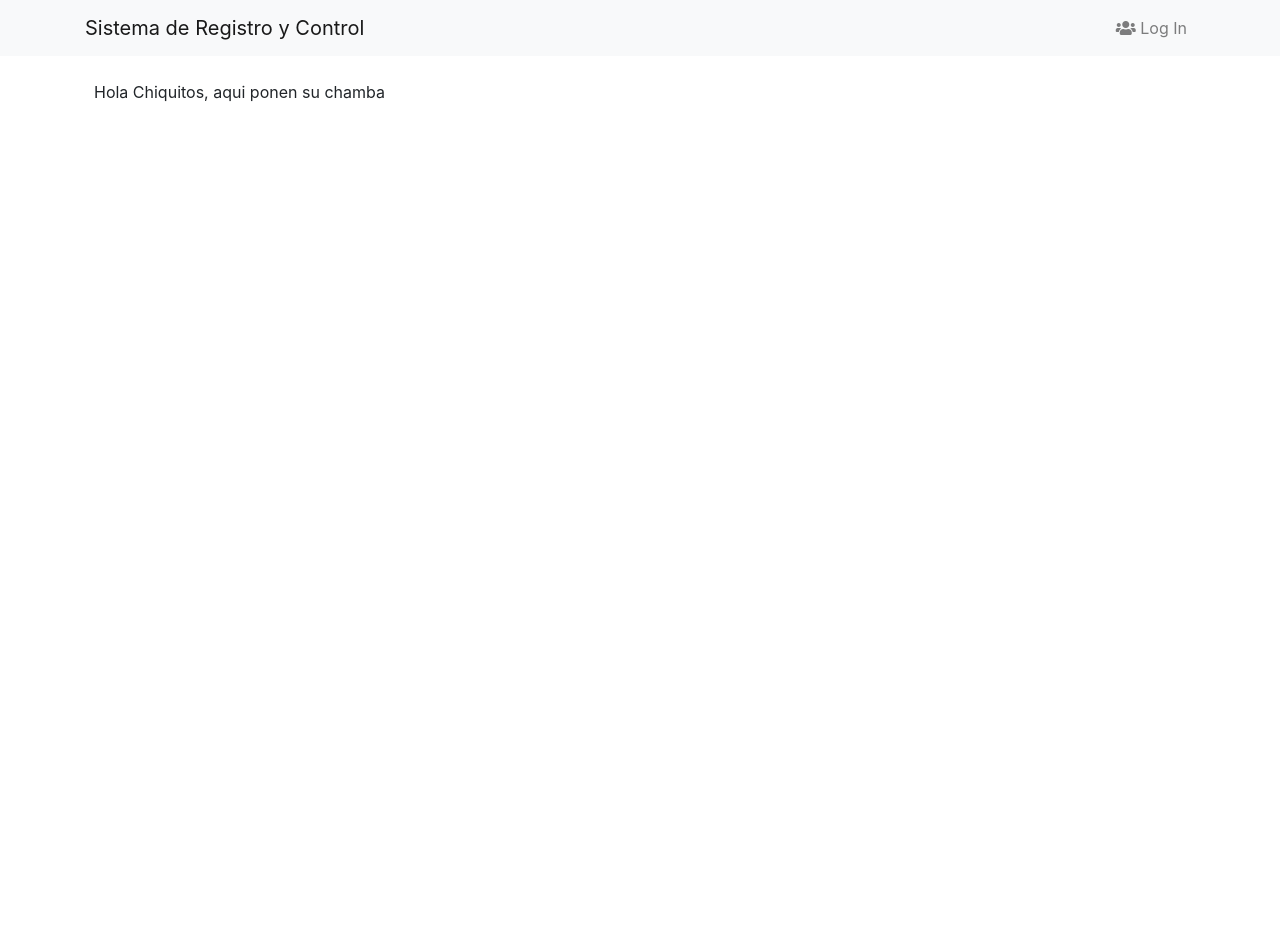
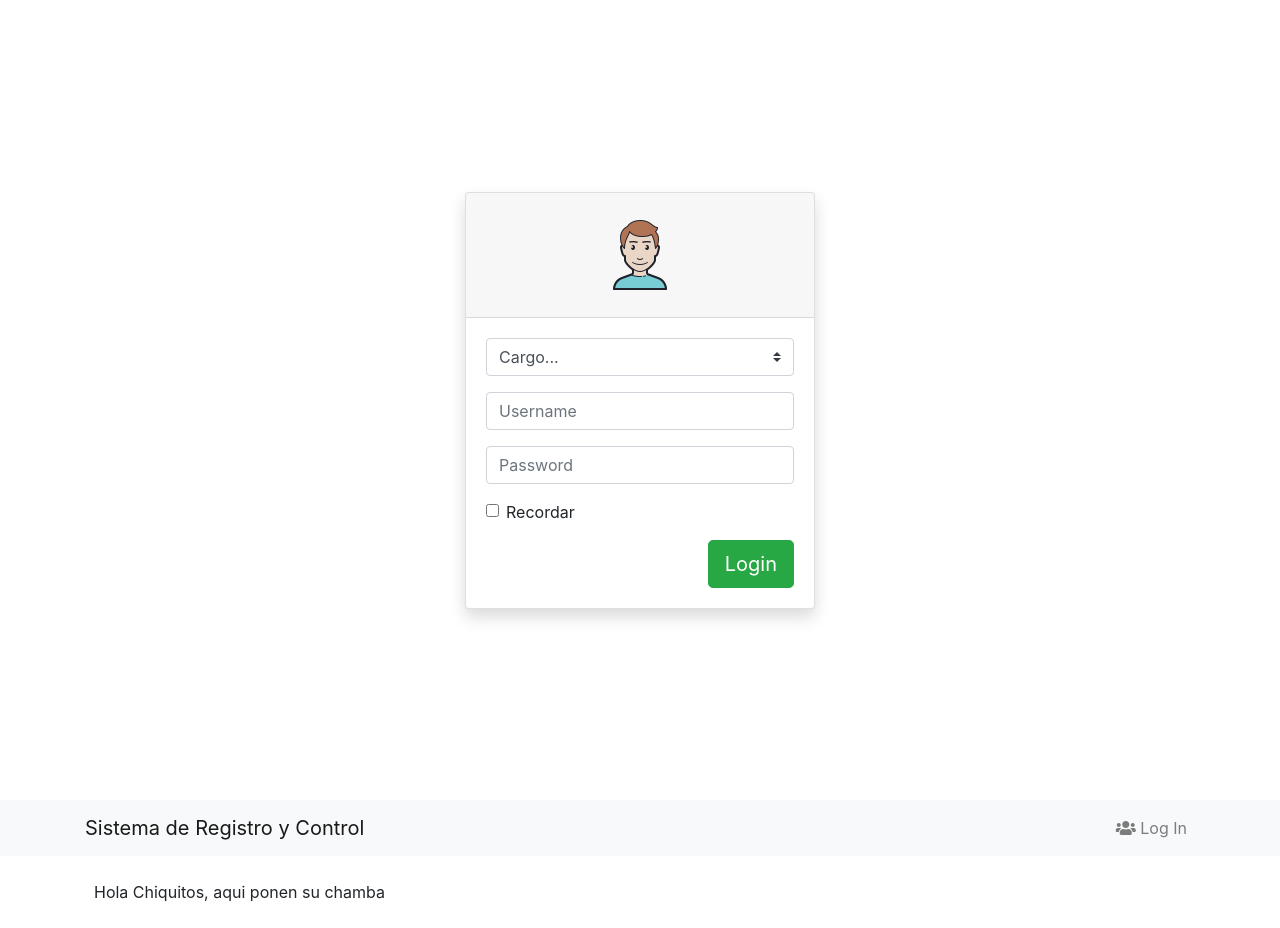
Before and after one commit to eflohua/Sistema-de-Asistencia, an Angular app: page / in a window 1280 px wide. Before the commit the page ends 800 px from the top, so only its background shows below. Built offline with nearby package versions, Linux system fonts and the light colour scheme.

Commit message:
Login V1

```diff
--- a/src/app/app.component.html
+++ b/src/app/app.component.html
@@ -1,3 +1,4 @@
+<app-login></app-login>
 <app-navegador></app-navegador>
 
 <div class="container p-4">
--- a/src/app/app.module.ts
+++ b/src/app/app.module.ts
@@ -4,11 +4,13 @@ import { NgModule } from '@angular/core';
 import { AppRoutingModule } from './app-routing.module';
 import { AppComponent } from './app.component';
 import { NavegadorComponent } from './components/navegador/navegador.component';
+import { LoginComponent } from './components/login/login.component';
 
 @NgModule({
   declarations: [
     AppComponent,
-    NavegadorComponent
+    NavegadorComponent,
+    LoginComponent
   ],
   imports: [
     BrowserModule,
--- /dev/null
+++ b/src/app/components/login/login.component.html
@@ -0,0 +1,46 @@
+<div class="container">
+    <div class="row">
+        <div class="col-md-12 min-vh-100 d-flex flex-column justify-content-center">
+            <div class="row">
+                <div class="col-lg-4 col-md-8 mx-auto">
+                    <!-- form card login -->
+                    <div class="card rounded shadow shadow-sm">
+                        <div class="card-header justify-content-center text-center">
+                                <!-- <div class="avatar"> -->
+                                    <img src="../../../assets/img/user.png" alt="" width="100px">
+                                <!-- </div> -->
+                        </div>
+                        <div class="card-body">
+                            <div class="form-group">
+                                <select class="custom-select mr-sm-2" id="inlineFormCustomSelect">
+                                <option selected>Cargo...</option>
+                                <option value="1">Ugel</option>
+                                <option value="2">Director</option>
+                                <option value="3">Profesor</option>
+                                <option value="4">Auxiliar</option>
+                                </select>
+                            </div>
+                            <form class="form" role="form" autocomplete="off" id="formLogin" novalidate="" method="POST">
+                                <div class="form-group">
+                                    <input type="text" class="form-control " name="uname1" id="uname1" required="" placeholder="Username">
+                                </div>
+                                <div class="form-group">
+                                    <!-- rounded-0 form-control-lg-->
+                                    <input type="password" class="form-control  " id="inputPassword" required="" placeholder="Password">
+                                    <!-- <div class="invalid-feedback">Ingresa tu password tambien!</div> -->
+                                </div>
+                                <div class="form-group form-check">
+                                    <input type="checkbox" class="form-check-input" id="exampleCheck1">
+                                    <label class="form-check-label" for="exampleCheck1">Recordar</label>
+                                </div>
+                                <button type="submit" class="btn btn-success btn-lg float-right" id="btnLogin">Login</button>
+                            </form>
+                        </div>
+                        <!--/card-block-->
+                        <!-- <div class="modal-footer">No tienes un cuenta? <a href="#">Crea uno</a></div> -->
+                    </div>
+                </div>
+            </div>
+        </div>
+    </div>
+</div>
--- /dev/null
+++ b/src/app/components/login/login.component.ts
@@ -0,0 +1,15 @@
+import { Component, OnInit } from '@angular/core';
+
+@Component({
+  selector: 'app-login',
+  templateUrl: './login.component.html',
+  styleUrls: ['./login.component.css']
+})
+export class LoginComponent implements OnInit {
+
+  constructor() { }
+
+  ngOnInit(): void {
+  }
+
+}
```
Also changed, not shown: src/app/components/login/login.component.css (added), src/assets/img/user.png (added), 1 other file (tests, documents, lock files or other folders).
